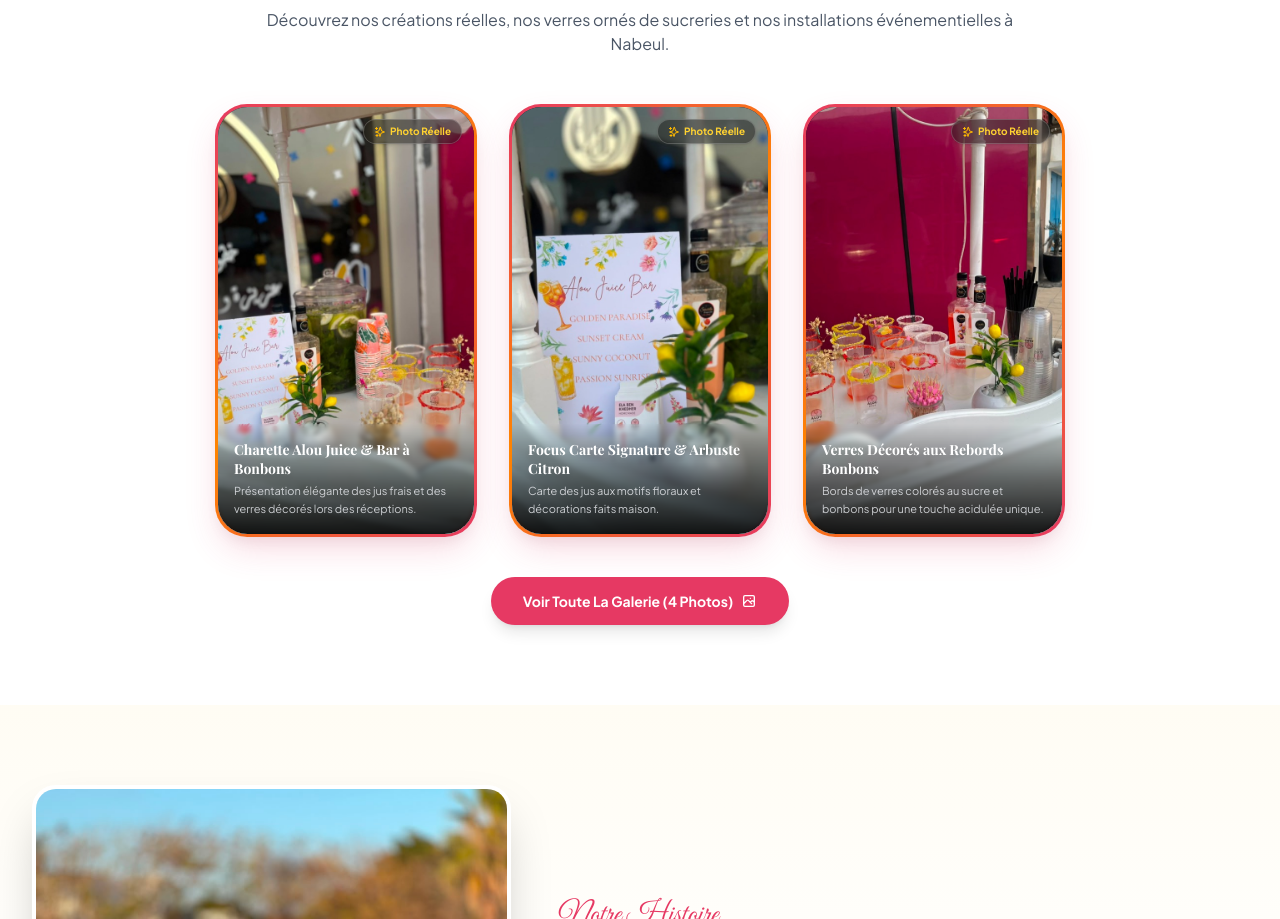
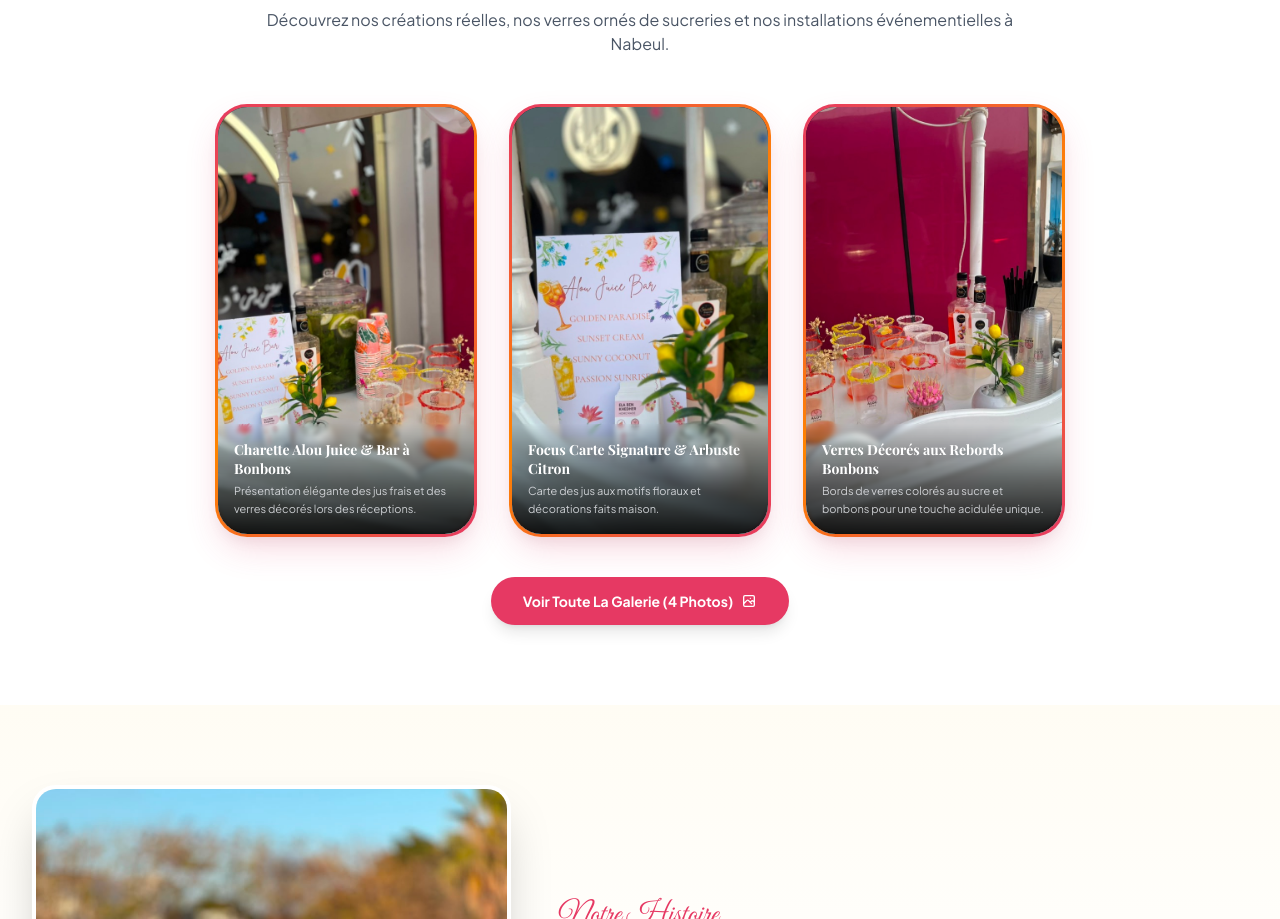
Before and after one commit to Obaydz/Alou-Juice, a Next.js app: page / in a window 1280 px wide. Shown: the part 3663-4582 px from the top of the page. Built offline with nearby package versions, Linux system fonts and the light colour scheme; no server answers; the database is empty; a web font is replaced by a local one.

Commit message:
fixed home gallery images

```diff
--- a/src/components/GallerySection.tsx
+++ b/src/components/GallerySection.tsx
@@ -68,13 +68,6 @@ export const GallerySection = () => {
           fill
           className="object-cover group-hover:scale-110 transition-transform duration-700 ease-out"
         />
-
-        {/* Subtle top badge */}
-        <div className="absolute top-3 right-3 z-10">
-          <span className="bg-black/40 backdrop-blur-md text-amber-300 text-[10px] font-bold px-2.5 py-1 rounded-full border border-white/20 flex items-center gap-1 shadow-sm">
-            <IconSparkles className="w-3 h-3 text-amber-400" /> Photo Réelle
-          </span>
-        </div>
 
         {/* Center zoom icon on hover */}
         <div className="absolute inset-0 z-10 flex items-center justify-center opacity-0 group-hover:opacity-100 transition-opacity duration-300 pointer-events-none">
```
